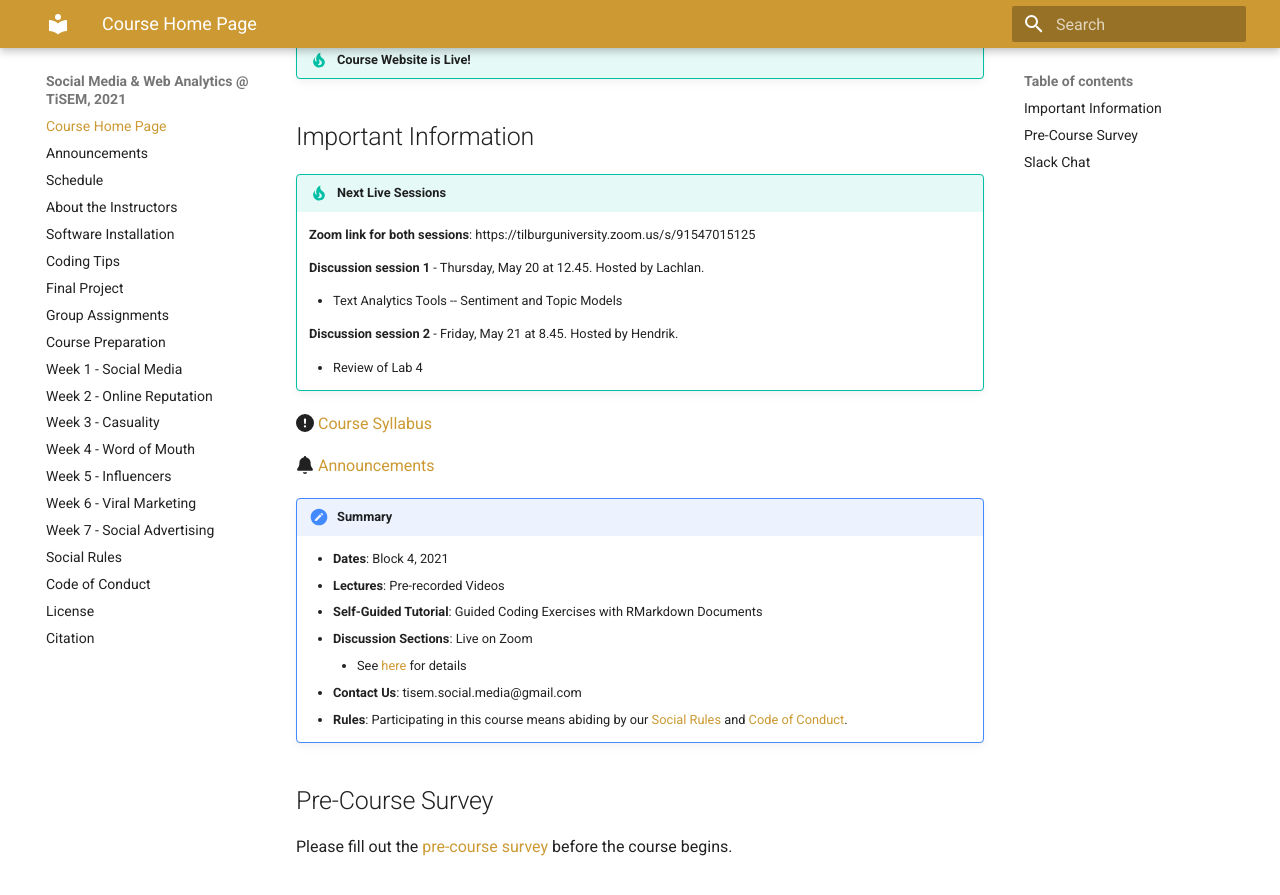
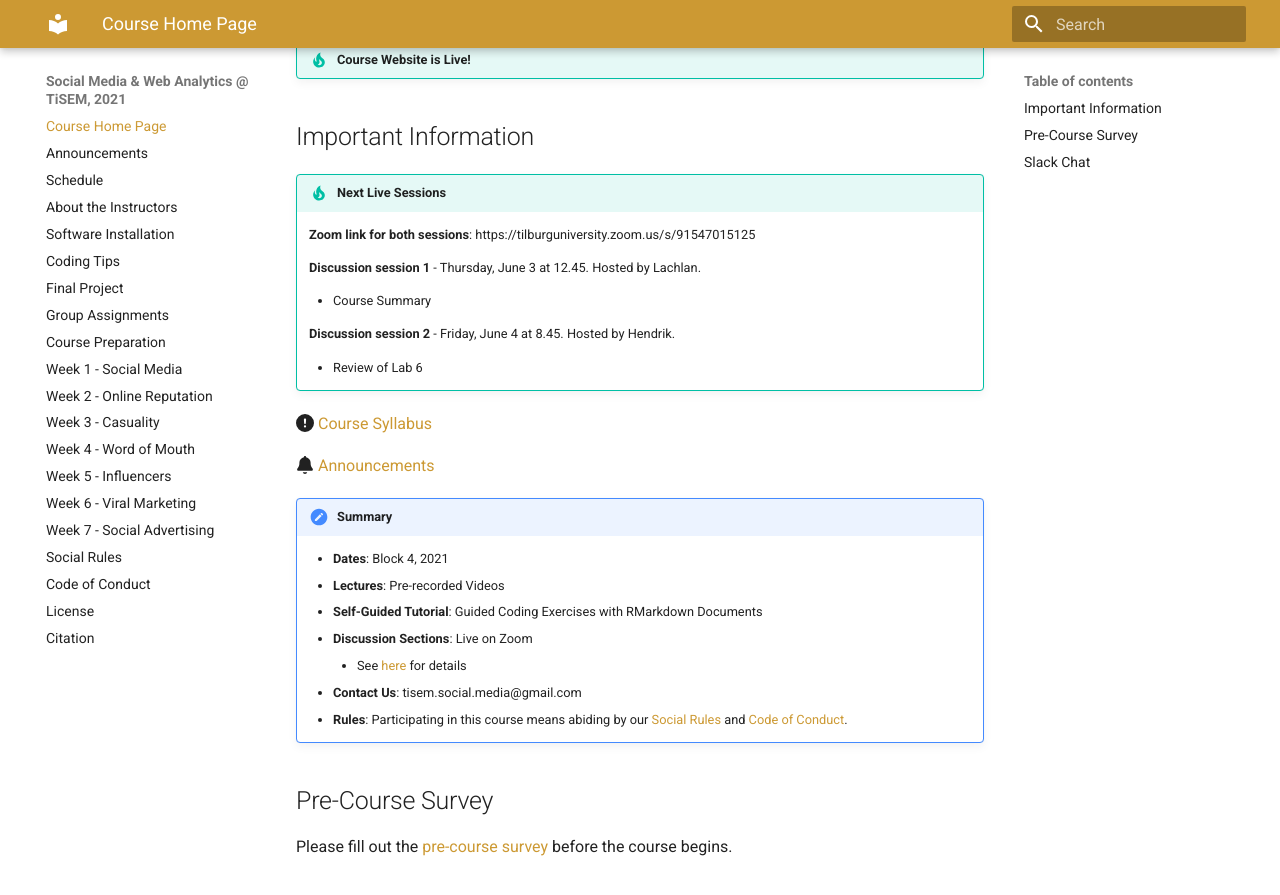
Before and after one commit to tisem-digital-marketing/2021-smwa, an MkDocs documentation site: the page built from docs/index.md, in a window 1280 px wide and 900 px high, scrolled down 461 px. Shown: the top 895 px of the window. Built offline with MkDocs 1.6.1 and Material for MkDocs 9.7.7, drawn with Linux system fonts in a browser that asks for light colours; old or Windows-style settings are respelled for this version of MkDocs.

Commit message:
final week discussion section

```diff
--- a/docs/index.md
+++ b/docs/index.md
@@ -26,13 +26,13 @@ There are two overarching objectives:
 
     **Zoom link for both sessions**: https://tilburguniversity.zoom.us/s/91547015125
 
-    **Discussion session 1** - Thursday, May 20 at 12.45. Hosted by Lachlan.
+    **Discussion session 1** - Thursday, June 3 at 12.45. Hosted by Lachlan.
 
-    * Text Analytics Tools -- Sentiment and Topic Models
+    * Course Summary
 
-    **Discussion session 2** - Friday, May 21 at 8.45. Hosted by Hendrik.
+    **Discussion session 2** - Friday, June 4 at 8.45. Hosted by Hendrik.
 
-    * Review of Lab 4
+    * Review of Lab 6
 
 :fontawesome-solid-exclamation-circle: [Course Syllabus](assets/syllabus.pdf)
 
```
